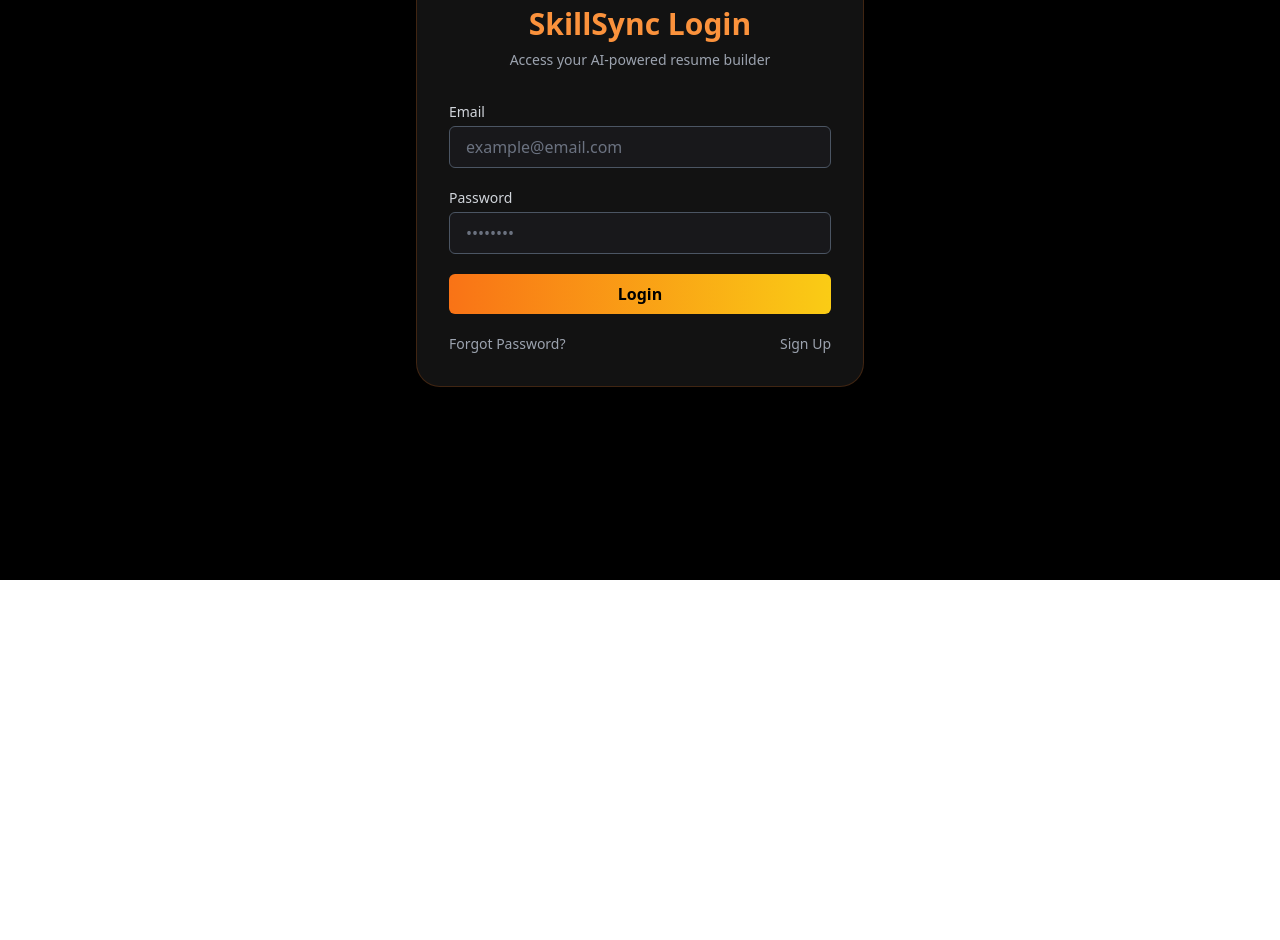
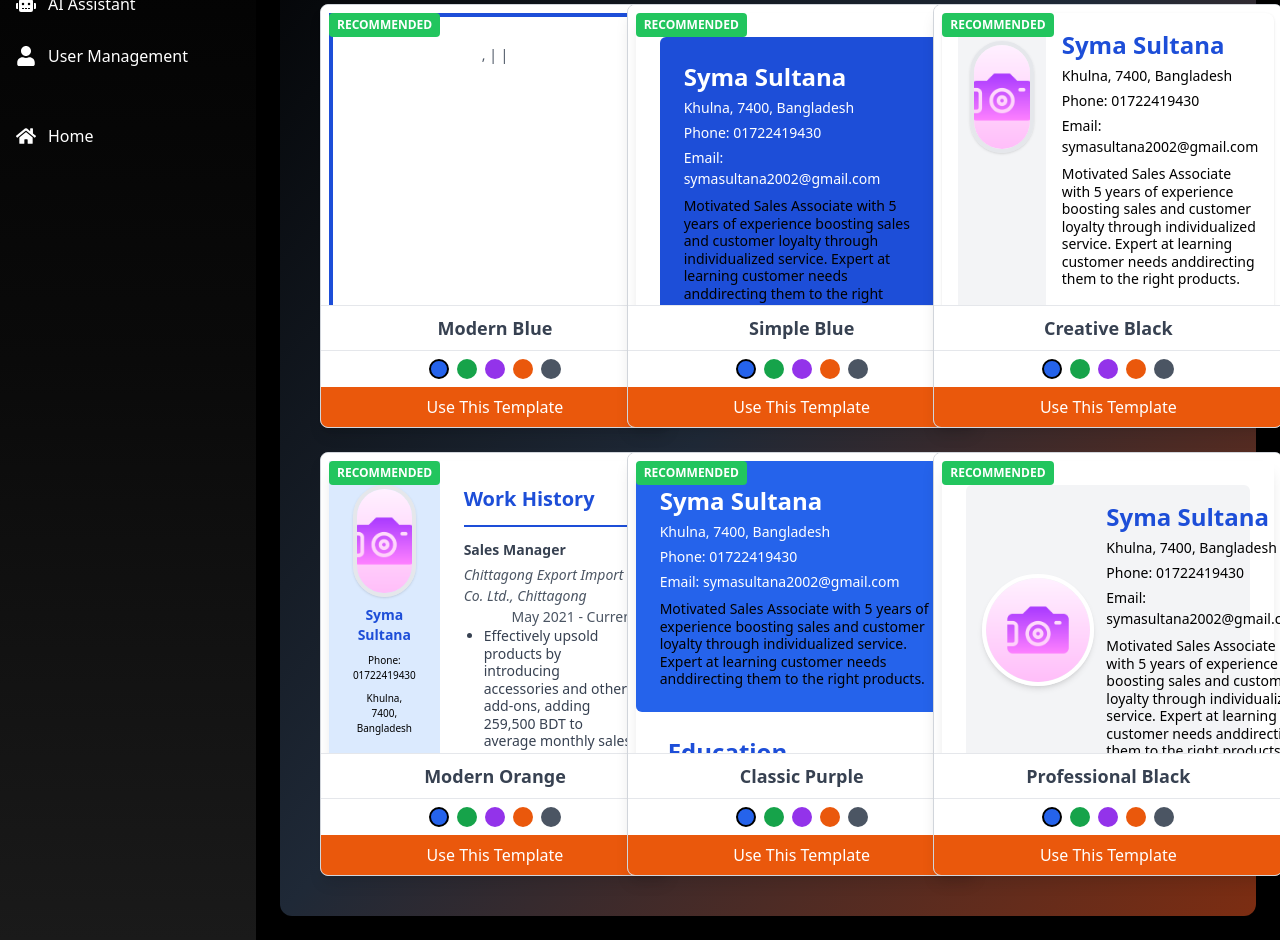
Before and after one commit to symadev/skillsync, a React (Vite) app: page /dashboard/templates in a window 1280 px wide. Before the commit this address led to /login. Shown: the part 220-1160 px from the top of the page. Before the commit the page ends 800 px from the top, so only its background shows below. Built offline with nearby package versions, Linux system fonts and the light colour scheme; no server answers.

Commit message:
added changes

```diff
--- a/src/Component/Navbar.jsx
+++ b/src/Component/Navbar.jsx
@@ -2,6 +2,7 @@ import { Link } from 'react-router-dom';
 import logo from '../assets/images/resume.icon.png';
 import { AuthContext } from './Provider/AuthContext';
 import { useContext } from 'react';
+import { toast } from 'react-toastify';
 
 const Navbar = () => {
   const { logOut, user } = useContext(AuthContext);
--- a/src/Component/Routes.jsx
+++ b/src/Component/Routes.jsx
@@ -12,7 +12,7 @@ import Profile from "./DashBoard/Profile";
 
 
 import AiAssistant from "./DashBoard/AiAssistant";
-import AdminRoutes from "../Component/AdminRoutes/AdminRoutes"
+
 
 import HomeMain from "./pages/HomeMain";
 import Templates from "./pages/Templates";
@@ -47,7 +47,7 @@ const router = createBrowserRouter([
 
       {
         path: "dashboard",
-        element:<AdminRoutes><Dashboard></Dashboard></AdminRoutes>,
+        element:<Dashboard></Dashboard>,
          children: [
         {
 
--- a/src/Component/pages/AllInfo/Education.jsx
+++ b/src/Component/pages/AllInfo/Education.jsx
@@ -2,18 +2,26 @@ const Education = ({ education = [] }) => {
   if (!education.length) return null;
 
   return (
-    <div className="space-y-4 w-full max-w-xl mx-auto text-left">
+    <section aria-labelledby="education-heading" className="space-y-2 text-left">
+
+  <div className="space-y-4 w-full text-left">
     {education.map((edu, index) => (
-        <div key={index} className="text-[10px] text-gray-800 space-y-1">
-          <p className="font-medium">
-            {edu.institution}, {edu.location}
+      <div key={index} className="text-sm  space-y-1 leading-tight">
+        <p className="font-semibold">
+          {edu.institution}{edu.location ? `, ${edu.location}` : ""}
         </p>
         <p>
-            <span className="font-semibold">{edu.degree}</span> in {edu.field} &nbsp; {edu.graduationDate}
+          <span className="font-semibold">{edu.degree}</span>
+          {edu.field && <> in {edu.field}</>}
+          {edu.graduationDate && (
+            <span className="ml-2 text-gray-600">{edu.graduationDate}</span>
+          )}
         </p>
       </div>
     ))}
   </div>
+</section>
+
   );
 };
 
--- a/src/Component/pages/AllInfo/PersonalInfoCard.jsx
+++ b/src/Component/pages/AllInfo/PersonalInfoCard.jsx
@@ -4,13 +4,13 @@ const PersonalInfoCard = ({ name,surname , email, phone, city, postcode, country
       <div className="space-y-1">
         <h1 className={` font-bold  text-2xl text-${primaryColor}-700`}>{name} {surname}</h1>
 
-        <p className="text-[10px] ">{city}, {postcode}, {country}</p>
-        <p className="text-[10px] ">Phone: {phone}</p>
-        <p className="text-[10px] ">Email: {email}</p>
+        <p className="text-[14px] ">{city}, {postcode}, {country}</p>
+        <p className="text-[14px] ">Phone: {phone}</p>
+        <p className="text-[14px] ">Email: {email}</p>
       </div>
 
       <div className="mt-2">
-        <p className="text-[10px] text-black leading-tight">
+        <p className="text-[14px] text-black leading-tight">
           {Motivation}
         </p>
       </div>
--- a/src/Component/pages/AllInfo/Projects.jsx
+++ b/src/Component/pages/AllInfo/Projects.jsx
@@ -6,17 +6,17 @@ const Projects = ({ projects = [] }) => {
       {projects.map((project, index) => (
         <div key={index} className="rounded-lg space-y-1">
           {/* Title */}
-          <p className="text-[10px] font-semibold text-gray-700">
+          <p className="text-[14px] font-semibold text-gray-700">
             {project.title}
           </p>
 
           {/* Description */}
-          <p className="text-[10px] italic text-gray-600 mt-1">
+          <p className="text-[14px] italic text-gray-600 mt-1">
             {project.description}
           </p>
 
           {/* Links */}
-          <div className="mt-2 text-[10px] text-gray-700 space-x-2">
+          <div className="mt-2 text-[14px] text-gray-700 space-x-2">
             {project.githubLink && (
               <a
                 href={project.githubLink}
--- a/src/Component/pages/AllInfo/Skills.jsx
+++ b/src/Component/pages/AllInfo/Skills.jsx
@@ -3,7 +3,7 @@ const Skills = ({ skills = [] }) => {
 
   return (
     <div className="rounded-lg w-full max-w-xs mx-auto text-left">
-      <ul className="mt-2 list-disc list-inside space-y-1 text-[10px] text-gray-700 leading-tight">
+      <ul className="mt-2 list-disc list-inside space-y-1 text-[14px] text-gray-700 leading-tight">
         {skills.map((skill, index) => (
           <li key={index}>{skill}</li>
         ))}
--- a/src/Component/pages/AllInfo/Work.jsx
+++ b/src/Component/pages/AllInfo/Work.jsx
@@ -5,15 +5,15 @@ const Work = ({ experience = [] }) => {
     <div className="space-y-4 w-full max-w-2xl mx-auto text-left">
       {experience.map((job, index) => (
         <div key={index} className="rounded-lg space-y-1">
-          <p className="text-[10px] font-semibold text-gray-700">
+          <p className="text-[14px] font-semibold text-gray-700">
             {job.jobTitle}
           </p>
-          <p className="text-[10px] italic text-gray-600">
+          <p className="text-[14px] italic text-gray-600">
             {job.company}, {job.location}
             <span className="float-right not-italic">{job.dateRange}</span>
           </p>
 
-          <ul className="mt-2 list-disc list-inside space-y-1 text-[10px] text-gray-700 leading-tight">
+          <ul className="mt-2 list-disc list-outside space-y-1 text-[14px] text-gray-700 leading-tight pl-5">
             {job.responsibilities?.map((item, idx) => (
               <li key={idx}>{item}</li>
             ))}
--- a/src/Component/pages/ResumeTemplates/Template1.jsx
+++ b/src/Component/pages/ResumeTemplates/Template1.jsx
@@ -1,12 +1,9 @@
 import Education from "../AllInfo/Education";
 import Skills from "../AllInfo/Skills";
 import Projects from "../AllInfo/Projects";
-import PersonalInfoCard from "../AllInfo/PersonalInfoCard";
 import Work from "../AllInfo/Work";
 
-import defaultProfileImage from "../../../assets/images/image.png"; // fallback image
-
-const Template1 = ({ primaryColor = "purple", formData = {} }) => {
+const Template1 = ({ primaryColor = "purple", formData = {}, isForATS = false }) => {
   const {
     name = '',
     surname = '',
@@ -24,7 +21,6 @@ const Template1 = ({ primaryColor = "purple", formData = {} }) => {
     profileImage = ''
   } = formData;
 
-  // Tailwind এর জন্য safe ক্লাস নেম তৈরি (avoid purge issues)
   const colorText = {
     purple: "text-purple-700",
     green: "text-green-700",
@@ -39,7 +35,6 @@ const Template1 = ({ primaryColor = "purple", formData = {} }) => {
     orange: "border-orange-600",
   }[primaryColor] || "border-purple-700";
 
-  // 🛠 Debug: Log the structure to ensure all data is correct
   console.log("[Template1] formData:", {
     name, surname, postcode, email, phone, city, Motivation, country,
     summary, skills, projects, experience, education, profileImage
@@ -47,68 +42,69 @@ const Template1 = ({ primaryColor = "purple", formData = {} }) => {
 
   return (
     <div
-      className={`w-full bg-white text-black border-4 ${colorBorder} px-4 py-4 space-y-3`}
+      className={`w-full bg-white text-black ${!isForATS ? `border-4 ${colorBorder}` : ''} px-4 py-4 space-y-3`}
       id="resume-output"
       style={{ minHeight: "600px", width: "100%" }}
     >
-      <div className="text-center space-y-3 px-4">
-        {/* Name */}
+      <header className="text-center space-y-3 px-4">
         <h1 className="text-2xl font-bold" style={{ color: primaryColor || '#007BFF' }}>
           {name} {surname}
         </h1>
-
-        {/* Location + Contact Info */}
         <p className="text-gray-600 text-sm">
           {city}, {postcode} {country} | {phone} | {email}
         </p>
+      </header>
 
-
-        {/* Additional Motivation (Optional) */}
-        {Motivation && (
-          <p className="text-justify  text-gray-600 text-sm leading-relaxed">
+      {/* Summary Section */}
+      {Motivation && (
+        <section aria-labelledby="summary-heading">
+          <h3 id="summary-heading" className={`text-xl font-bold ${colorText} border-b-2 ${colorBorder} pb-3`}>
+            Summary
+          </h3>
+          <p className="text-justify text-gray-600 text-sm leading-relaxed">
             {Motivation}
           </p>
-        )}
-      </div>
+        </section>
+      )}
 
       {/* Skills */}
       {Array.isArray(skills) && skills.length > 0 && (
-        <div className="space-y-2">
-          <h3 className={`text-xl font-bold ${colorText} border-b-2 ${colorBorder} pb-3`}>
+        <section aria-labelledby="skills-heading" className="space-y-2">
+          <h3 id="skills-heading" className={`text-xl font-bold ${colorText} border-b-2 ${colorBorder} pb-3`}>
             Skills
           </h3>
           <Skills skills={skills} />
-        </div>
+        </section>
       )}
 
       {/* Projects */}
       {Array.isArray(projects) && projects.length > 0 && (
-        <div className="space-y-2">
-          <h3 className={`text-xl font-bold ${colorText} border-b-2 ${colorBorder} pb-3`}>
+        <section aria-labelledby="projects-heading" className="space-y-2">
+          <h3 id="projects-heading" className={`text-xl font-bold ${colorText} border-b-2 ${colorBorder} pb-3`}>
             Projects
           </h3>
           <Projects projects={projects} />
-        </div>
+        </section>
       )}
 
       {/* Work History */}
       {Array.isArray(experience) && experience.length > 0 && (
-        <div className="space-y-2">
-          <h3 className={`text-xl font-bold ${colorText} border-b-2 ${colorBorder} pb-3`}>
+        <section aria-labelledby="work-heading" className="space-y-2">
+          <h3 id="work-heading" className={`text-xl font-bold ${colorText} border-b-2 ${colorBorder} pb-3`}>
             Work History
           </h3>
           <Work experience={experience} />
-        </div>
+        </section>
       )}
 
       {/* Education */}
       {Array.isArray(education) && education.length > 0 && (
-        <div className="space-y-2">
-          <h3 className={`text-xl font-bold ${colorText} border-b-2 ${colorBorder} pb-3`}>
+        <section aria-labelledby="education-heading" className="space-y-2">
+          <h3 id="education-heading" className={`text-xl font-bold ${colorText} border-b-2 ${colorBorder} pb-3`}>
             Education
           </h3>
           <Education education={education} />
-        </div>
+        </section>
       )}
     </div>
   );
--- a/src/Component/pages/ResumeTemplates/Template6.jsx
+++ b/src/Component/pages/ResumeTemplates/Template6.jsx
@@ -111,7 +111,7 @@ const Template6 = ({ primaryColor = "orange" }) => {
       {/* Education */}
       {educationToShow.length > 0 && (
         <div className="space-y-2 mt-6">
-          <h3 className={`text-xl font-bold ${colors.text} border-b-2 ${colors.border} pb-1`}>Education</h3>
+          <h3 className={`text-xl font-bold ${colors.text} border-b-2 ${colors.border} pb-3`}>Education</h3>
           <Education education={educationToShow} />
         </div>
       )}
--- a/src/Component/pages/ResumeTemplates/Users.jsx
+++ b/src/Component/pages/ResumeTemplates/Users.jsx
@@ -72,24 +72,23 @@ const Users = () => {
   };
 
   return (
-    <div className="min-h-screen bg-black p-6">
-      <div className="bg-gradient-to-br from-orange-500 via-orange-700 to-black p-6 rounded-xl shadow-lg max-w-7xl mx-auto">
-        <h2 className="text-3xl font-bold text-white mb-6"> Manage Users</h2>
+    <div className="min-h-screen bg-black p-4 md:p-6">
+      <div className="bg-gradient-to-br from-orange-500 via-orange-700 to-black p-4 md:p-6 rounded-xl shadow-lg max-w-7xl mx-auto">
+        <h2 className="text-2xl md:text-3xl font-bold text-white mb-4 md:mb-6">Manage Users</h2>
 
         {/* Controls */}
         <div className="flex flex-col md:flex-row justify-between items-center gap-4 mb-6">
-
           <input
             type="text"
             placeholder="Search by name or email"
             value={search}
             onChange={(e) => setSearch(e.target.value)}
-            className="bg-gradient-to-r from-orange-700 to-orange-400 w-80 px-2 py-2 rounded hover:bg-orange-400"
+            className="bg-gradient-to-r from-orange-700 to-orange-400 w-full md:w-80 px-4 py-2 rounded text-white placeholder-white focus:outline-none"
           />
           <select
             value={roleFilter}
             onChange={(e) => setRoleFilter(e.target.value)}
-            className="px-4 py-2 bg-gradient-to-r from-orange-700 to-orange-400 text-white rounded hover:bg-orange-400"
+            className="px-4 py-2 bg-gradient-to-r from-orange-700 to-orange-400 text-white rounded w-full md:w-auto"
           >
             <option value="">All Roles</option>
             <option value="admin">Admin</option>
@@ -104,7 +103,8 @@ const Users = () => {
         ) : filteredUsers.length === 0 ? (
           <p className="text-center text-white">No users found.</p>
         ) : (
-          <table className="w-full text-left border-separate border-spacing-y-2">
+          <div className="overflow-x-auto">
+            <table className="w-full text-left border-separate border-spacing-y-2 min-w-[700px]">
               <thead>
                 <tr className="text-white text-sm md:text-base border-b border-orange-400">
                   <th className="px-4 py-2">#</th>
@@ -147,6 +147,7 @@ const Users = () => {
                 ))}
               </tbody>
             </table>
+          </div>
         )}
 
         {/* Modal */}
@@ -157,7 +158,9 @@ const Users = () => {
           overlayClassName="fixed inset-0 bg-black bg-opacity-50"
         >
           <h2 className="text-2xl font-bold mb-4 text-center">Change User Role</h2>
-          <p className="text-center mb-4">Changing role for <span className="font-semibold">{selectedUser?.name}</span></p>
+          <p className="text-center mb-4">
+            Changing role for <span className="font-semibold">{selectedUser?.name}</span>
+          </p>
           <select
             value={newRole}
             onChange={(e) => setNewRole(e.target.value)}
--- a/src/Data/skills.js
+++ b/src/Data/skills.js
@@ -3,7 +3,7 @@ const skillsData = [
   "Node.js",
   "Java",
   "Python",
-  "State Management (Redux/Zustand)",
+  "State Management",
   "MongoDB",
   "Express.js",
   "HTML/CSS",
```
Lines whose indentation alone changed are shown as unchanged.
